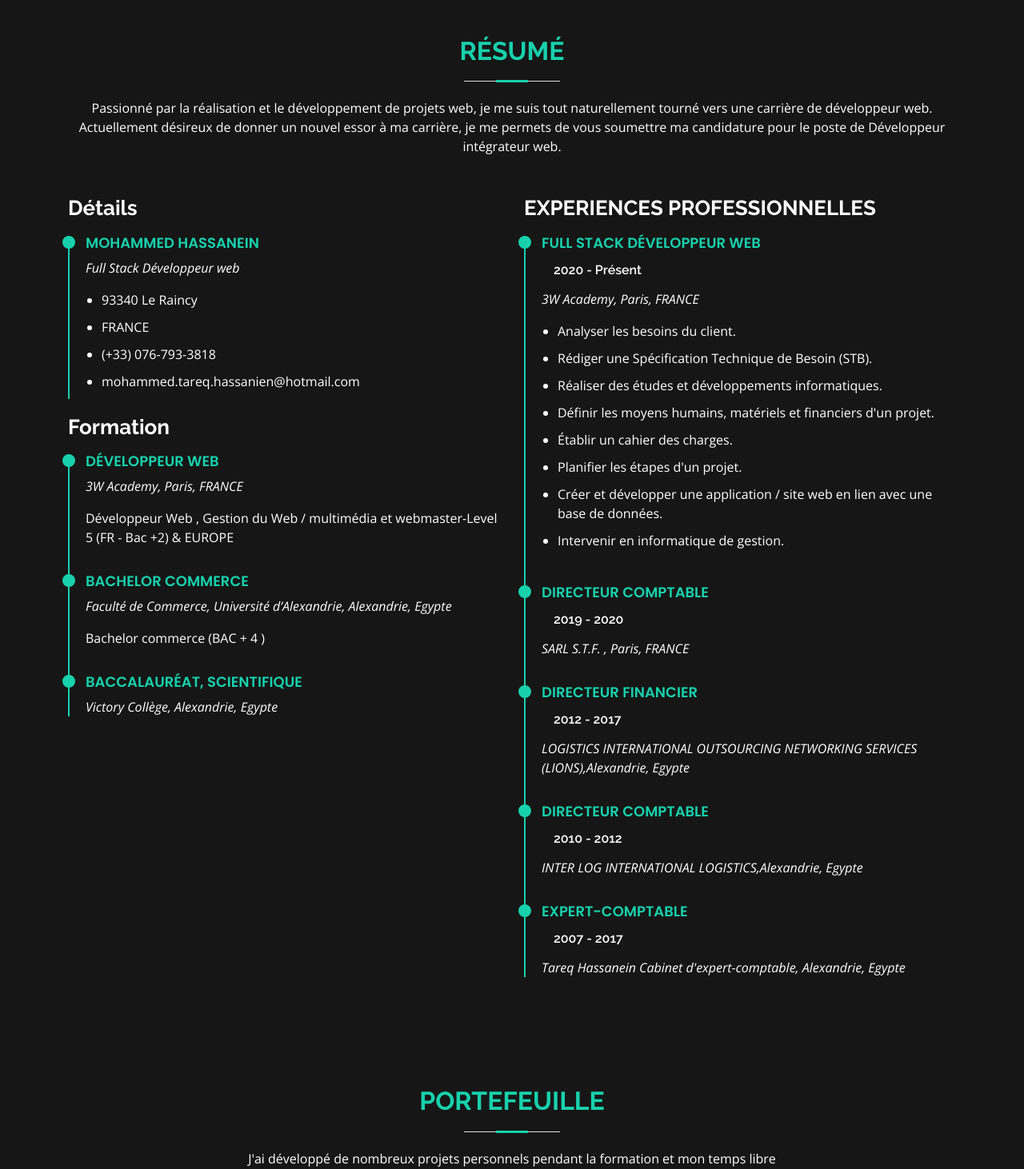
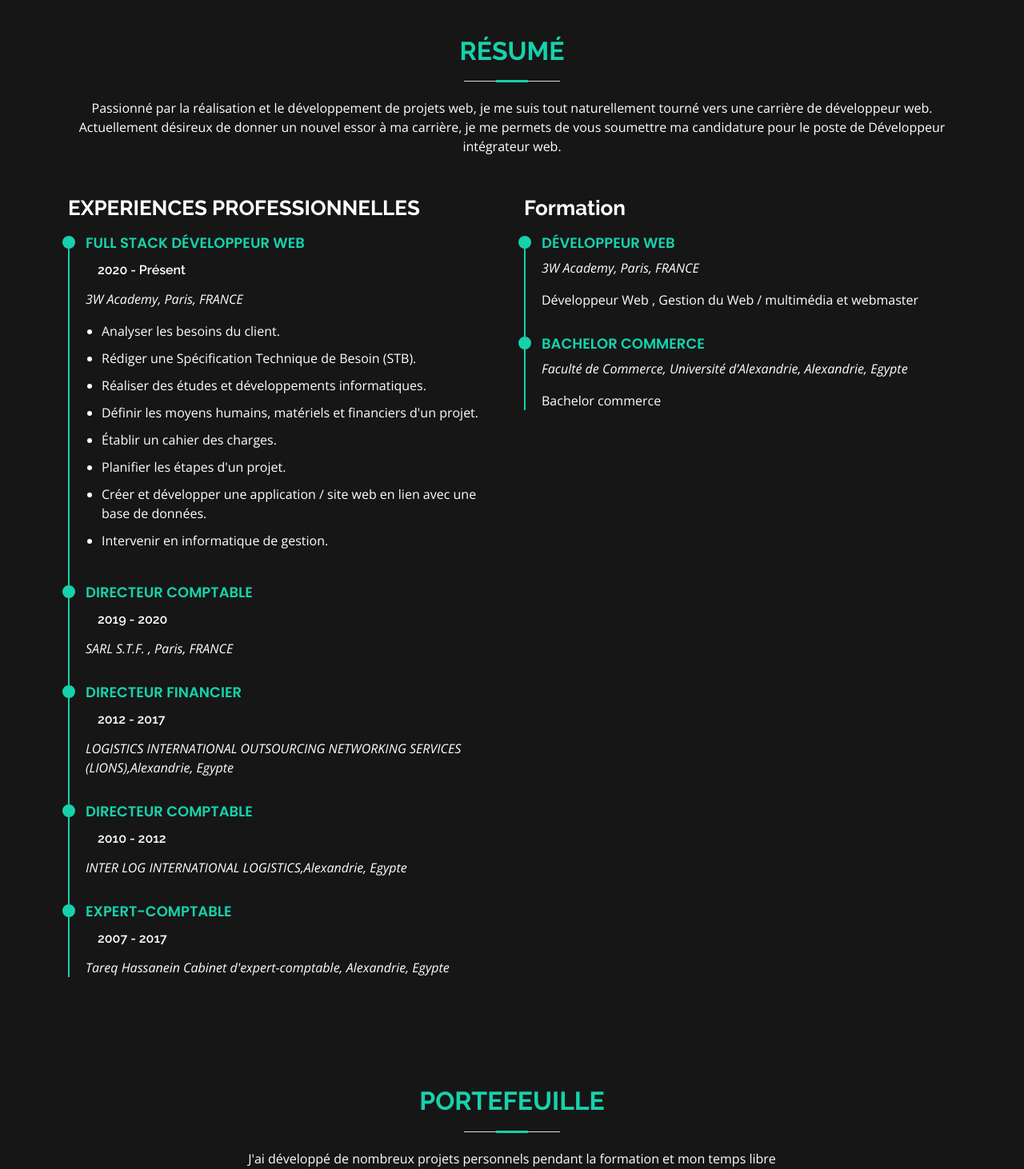
Before and after one commit to M-HASSANEIN/MyPortfolio, a PHP site: page / in a window 1280 px wide. Shown: the part 1935-3397 px from the top of the page at 80% size. Run offline with PHP 8.4, Linux system fonts and the light colour scheme; data that the repository does not hold is empty; some libraries are stand-ins or nearby versions.

Commit message:
up date resume

```diff
--- a/views/portfolio.fr.phtml
+++ b/views/portfolio.fr.phtml
@@ -64,7 +64,7 @@
     <section id="hero" class="d-flex flex-column justify-content-center">
         <div class="container" data-aos="zoom-in" data-aos-delay="100">
             <h1>Mohammed HASSANEIN</h1>
-            <p>Je suis <span class="typed" data-typed-items="Full Stack Développeur web, Freelancer"></span></p>
+            <p>Je suis <span class="typed" data-typed-items="Full Stack Développeur web"></span></p>
             <div class="social-links">
                 <a href="https://twitter.com/momed9999?s=08" class="twitter"><i class="bx bxl-twitter"></i></a>
                 <a href="https://www.instagram.com/momed999/" class="instagram"><i class="bx bxl-instagram"></i></a>
@@ -266,40 +266,7 @@
                 </div>
 
                 <div class="row">
-                    <div class="col-lg-6">
-                        <h3 class="resume-title">Détails </h3>
-                        <div class="resume-item pb-0">
-                            <h4>Mohammed HASSANEIN</h4>
-                            <p><em>Full Stack Développeur web</em></p>
-                            <ul>
-                                <li>93340 Le Raincy</li>
-                                <li>FRANCE</li>
-                                <li>(+33) 076-793-3818</li>
-                                <li>mohammed.tareq.hassanien@hotmail.com</li>
-                            </ul>
-                        </div>
 
-                        <h3 class="resume-title">Formation</h3>
-                        <div class="resume-item">
-                            <h4>Développeur web </h4>
-                            <!--  <h5>2020 - 2021</h5> -->
-                            <p><em>3W Academy, Paris, FRANCE</em></p>
-                            <p>Développeur Web , Gestion du Web / multimédia et webmaster-Level 5 (FR -
-                                Bac +2) & EUROPE</p>
-                        </div>
-                        <div class="resume-item">
-                            <h4>Bachelor commerce</h4>
-                            <!-- <h5>2004 - 2009</h5> -->
-                            <p><em>Faculté de Commerce, Université d’Alexandrie, Alexandrie, Egypte </em></p>
-                            <p>Bachelor commerce (BAC + 4 )</p>
-                        </div>
-                        <div class="resume-item">
-                            <h4>Baccalauréat, Scientifique </h4>
-                            <!--     <h5>2004</h5> -->
-                            <p><em>Victory Collège, Alexandrie, Egypte</em></p>
-
-                        </div>
-                    </div>
                     <div class="col-lg-6">
                         <h3 class="resume-title">EXPERIENCES PROFESSIONNELLES</h3>
                         <div class="resume-item">
@@ -342,6 +309,20 @@
                             <h5>2007 - 2017</h5>
                             <p><em>Tareq Hassanein Cabinet d'expert-comptable, Alexandrie, Egypte</em></p>
 
+                        </div>
+                    </div>
+                    <div class="col-lg-6">
+
+                        <h3 class="resume-title">Formation</h3>
+                        <div class="resume-item">
+                            <h4>Développeur web </h4>
+                            <p><em>3W Academy, Paris, FRANCE</em></p>
+                            <p>Développeur Web , Gestion du Web / multimédia et webmaster</p>
+                        </div>
+                        <div class="resume-item">
+                            <h4>Bachelor commerce</h4>
+                            <p><em>Faculté de Commerce, Université d’Alexandrie, Alexandrie, Egypte </em></p>
+                            <p>Bachelor commerce</p>
                         </div>
                     </div>
                 </div>
@@ -445,7 +426,7 @@
                             <div class="address">
                                 <i class="icofont-google-map"></i>
                                 <h4>Lieu:</h4>
-                                <p>93340 Le Raincy</p>
+                                <p>Paris</p>
                                 <p>FRANCE</p>
                             </div>
 
```
Also changed, not shown: views/portfolio.en.phtml (+16 -36 lines).
